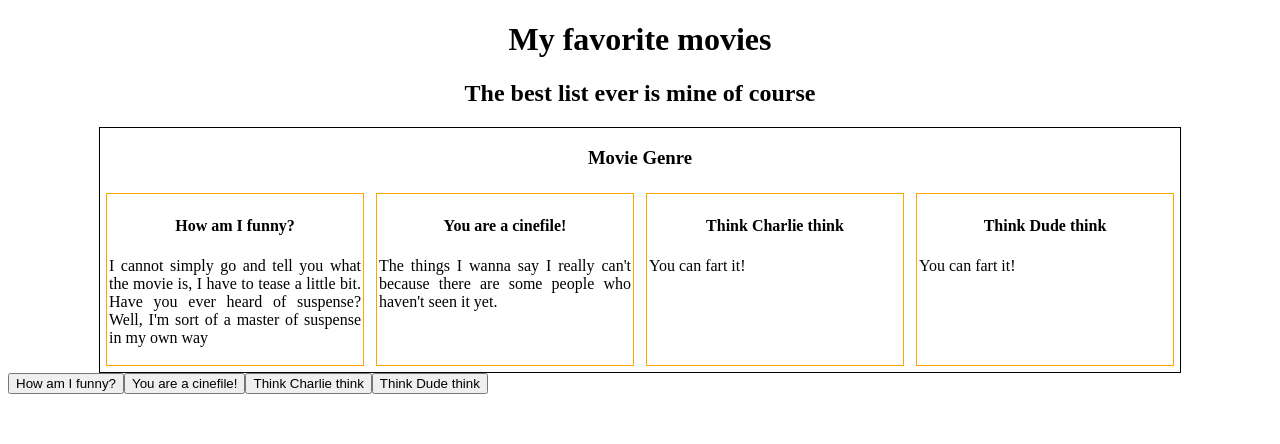
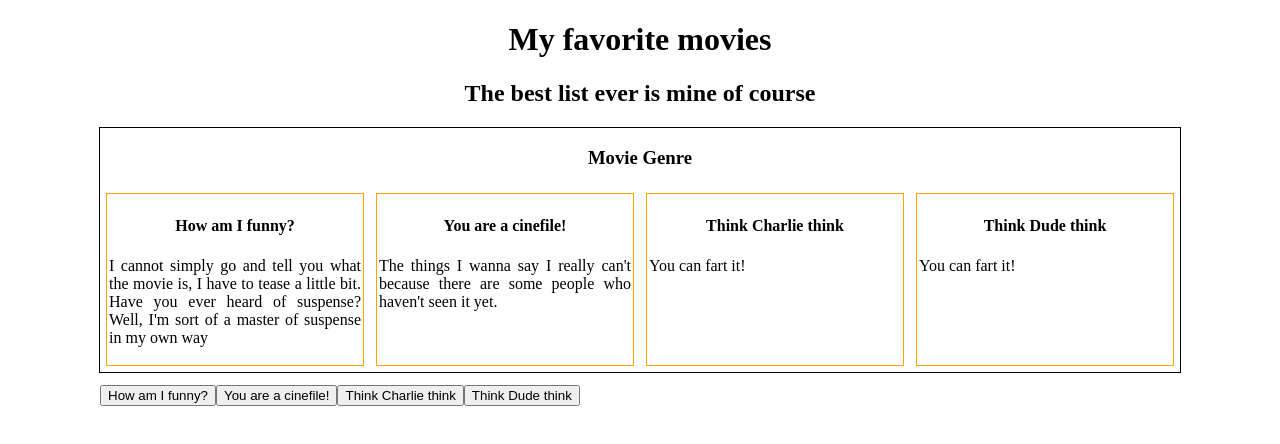
Before and after one commit to Shamoleambo/tabs, a React (Vite) app: page / in a window 1280 px wide. Shown: the top 444 px of the page. Built offline with nearby package versions, Linux system fonts and the light colour scheme.

Commit message:
add some css to the movie reveal section

```diff
--- a/src/index.css
+++ b/src/index.css
@@ -28,3 +28,8 @@ h2 {
 .genre p {
   text-align: justify;
 }
+
+.movie-reveal-section {
+  margin: 12px auto;
+  width: 1080px;
+}
```
